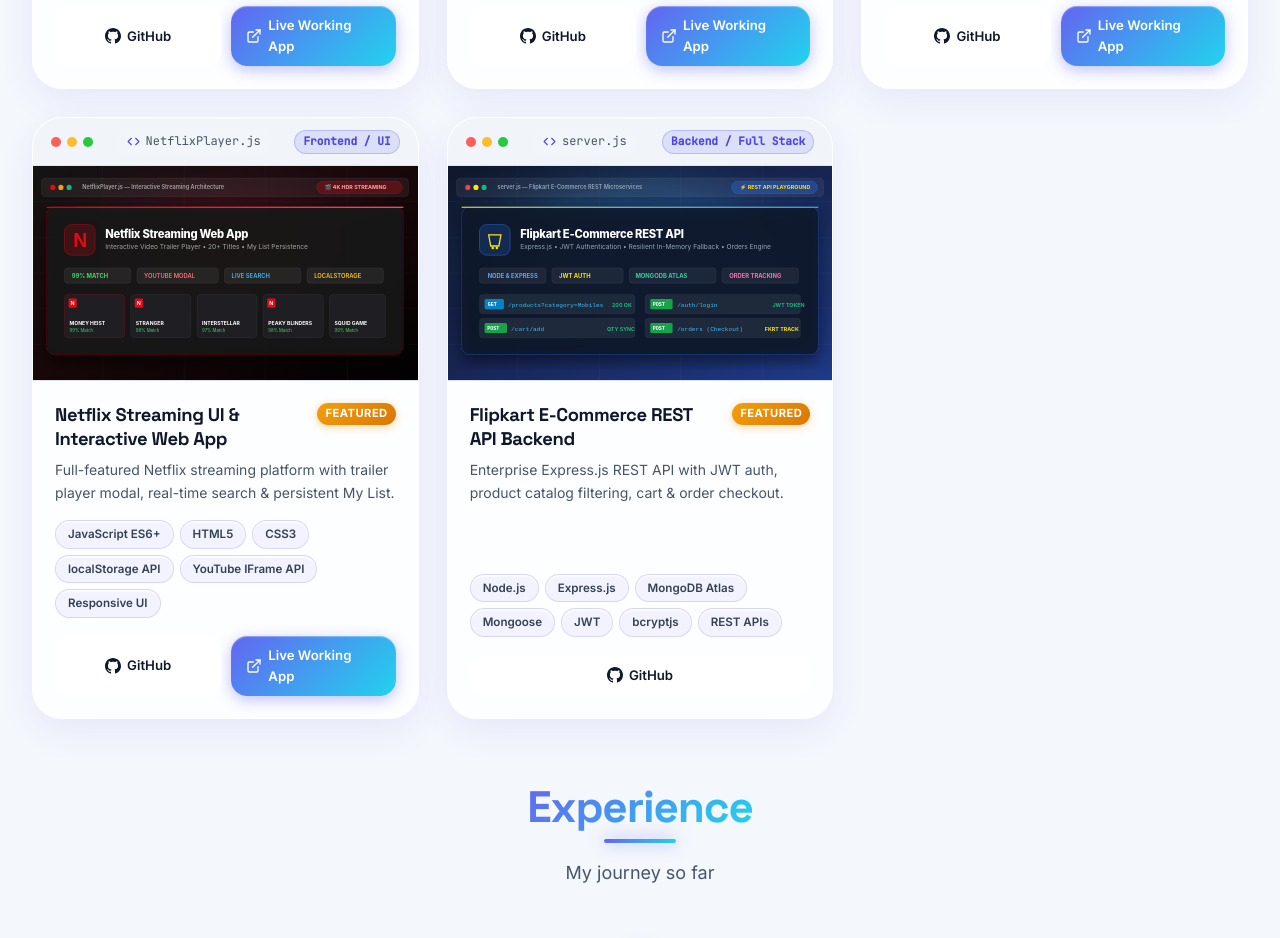
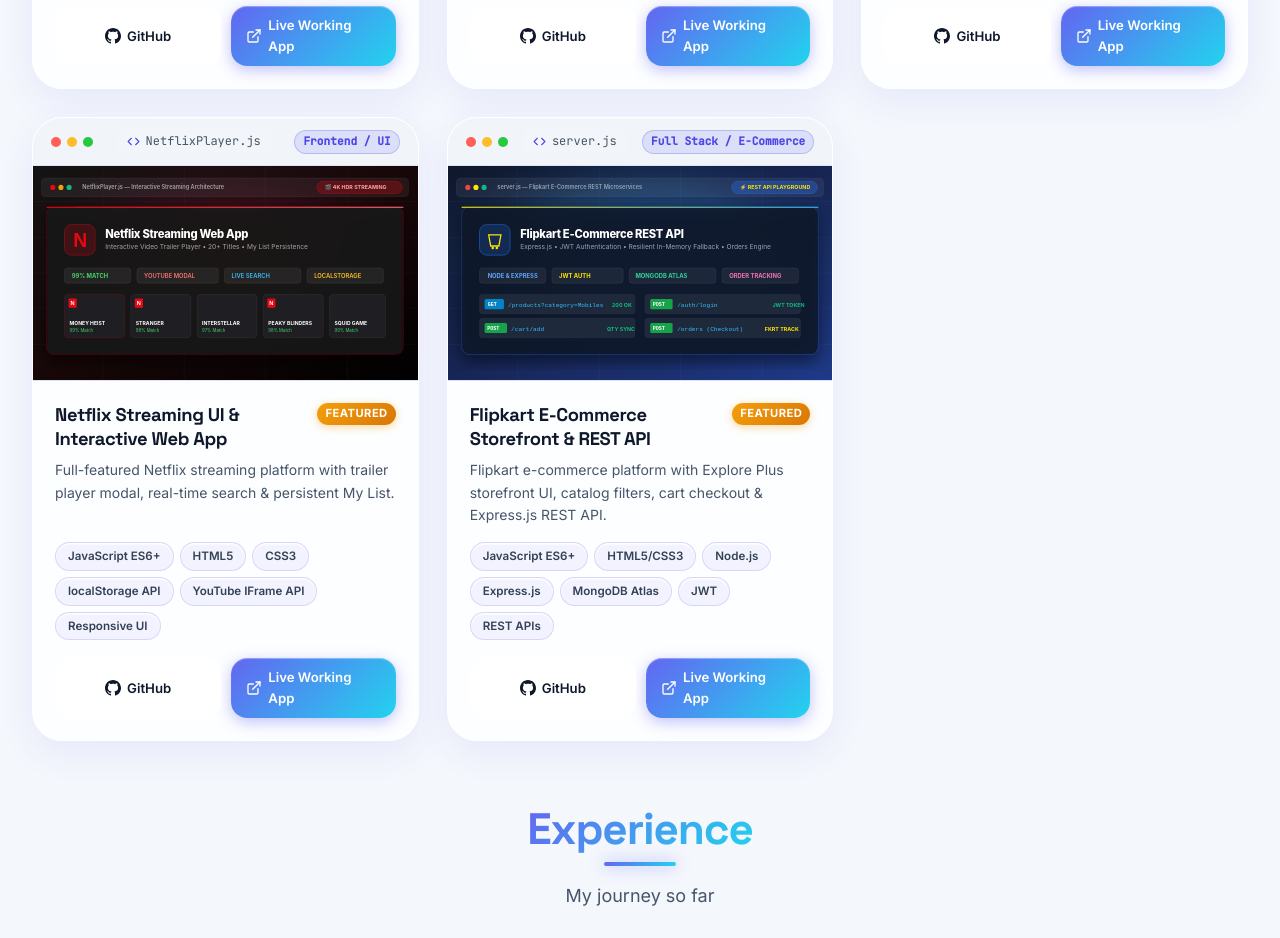
Before and after one commit to MeetAj369/Meet-Portfolio, a React (Vite) app: page / in a window 1280 px wide. Shown: the part 6660-7598 px from the top of the page. Built offline with nearby package versions, Linux system fonts and the light colour scheme.

Commit message:
feat(projects): add Flipkart-frontend live demo and repo link to project showcase

```diff
--- a/src/data/projects.js
+++ b/src/data/projects.js
@@ -197,28 +197,27 @@ function openTrailer(title, trailerId) {
   },
   {
     id: 8,
-    title: 'Flipkart E-Commerce REST API Backend',
+    title: 'Flipkart E-Commerce Storefront & REST API',
     fileName: 'server.js',
     codeSnippet: `// Flipkart Dual-Resilient Database & Express API
 app.use('/auth', authRoutes);
 app.use('/products', productRoutes);
 app.use('/cart', cartRoutes);
 app.use('/orders', orderRoutes);`,
-    description: 'Production-ready Express.js e-commerce REST API simulating Flipkart backend architecture. Features JWT authentication, product catalog discovery with multi-parameter filtering, dynamic active cart management, order checkout with tracking ID generation, interactive browser-based API playground at GET /, and dual-mode resilience (MongoDB Atlas + In-Memory Fallback).',
-    shortDescription: 'Enterprise Express.js REST API with JWT auth, product catalog filtering, cart & order checkout.',
-    technologies: ['Node.js', 'Express.js', 'MongoDB Atlas', 'Mongoose', 'JWT', 'bcryptjs', 'REST APIs'],
+    description: 'Production-grade Flipkart e-commerce platform featuring an authentic Explore Plus frontend storefront (hero carousel, deals countdown timer, faceted catalog filters, quick view modal, shopping cart & checkout) connected with an Express.js REST API backend with JWT authentication, cart sessions, order fulfillment with FKRT tracking codes, and dual-mode database resilience (MongoDB Atlas + In-Memory Fallback).',
+    shortDescription: 'Flipkart e-commerce platform with Explore Plus storefront UI, catalog filters, cart checkout & Express.js REST API.',
+    technologies: ['JavaScript ES6+', 'HTML5/CSS3', 'Node.js', 'Express.js', 'MongoDB Atlas', 'JWT', 'REST APIs'],
     features: [
-      'Interactive HTML API Explorer & Documentation dashboard served directly at root (GET /)',
-      'Stateless JWT authentication (signup, login, profile) with salted bcrypt password hashing',
-      'Product catalog microservice with category, keyword search, price range, and sorting filters',
-      'Active user cart sessions with automatic item price recalculation and quantity controls',
-      'Order fulfillment service generating tracking numbers (FKRT...) and clearing active carts',
-      'Dual-mode database architecture: MongoDB Atlas with high-speed in-memory fallback'
+      'Authentic Flipkart Explore Plus storefront with hero sale banner carousel & Deals of the Day timer',
+      'Dynamic faceted catalog filtering (F-Assured, categories, price range, brands, customer ratings)',
+      'Two-column product quick-view modal with PIN delivery checker and bank offers',
+      'Interactive shopping cart drawer with quantity counter and real-time discount calculation',
+      'Express.js backend with JWT authentication, order fulfillment (FKRT... tracking codes), and dual-mode resilience'
     ],
-    github: 'https://github.com/MeetAj369/Flipkart-backend',
-    liveDemo: null,
+    github: 'https://github.com/MeetAj369/Flipkart-frontend',
+    liveDemo: 'https://meetaj369.github.io/Flipkart-frontend/',
     image: '/Meet-Portfolio/uploads/banner-flipkart.svg',
     featured: true,
-    category: 'Backend / Full Stack'
+    category: 'Full Stack / E-Commerce'
   }
 ];
```
